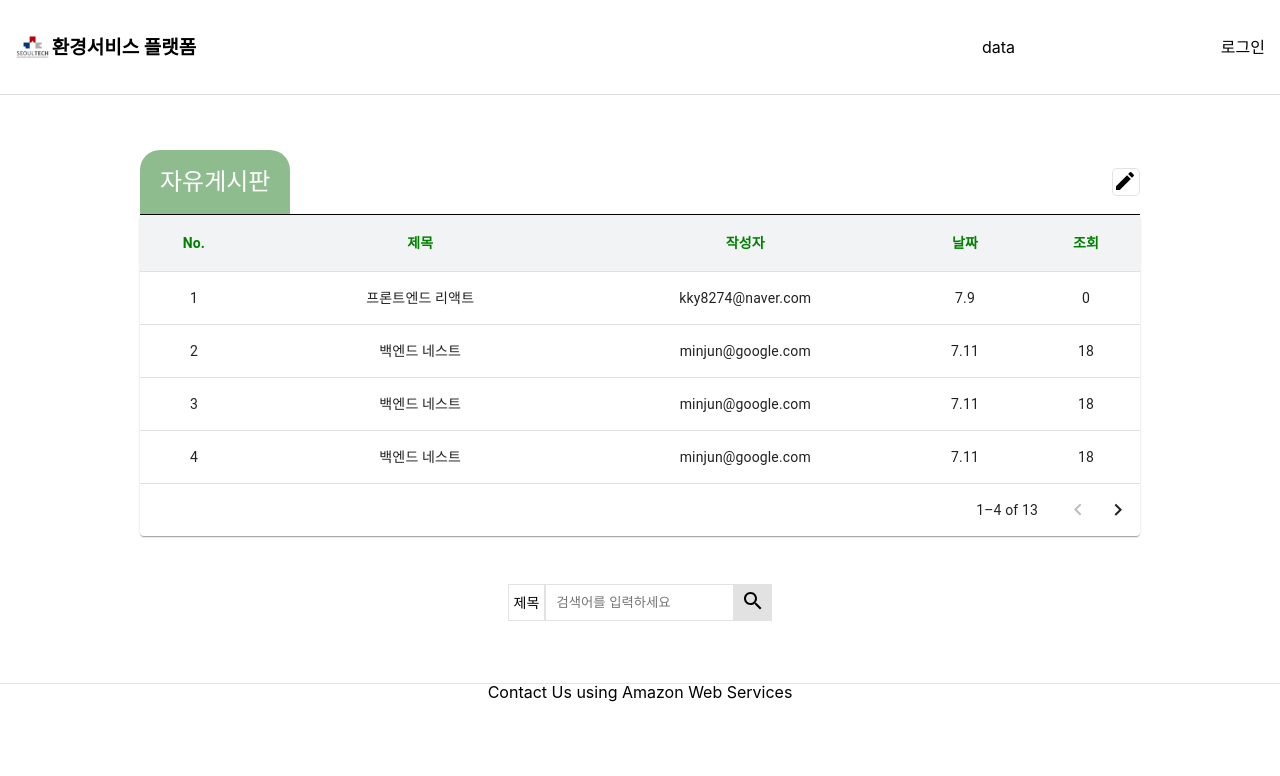
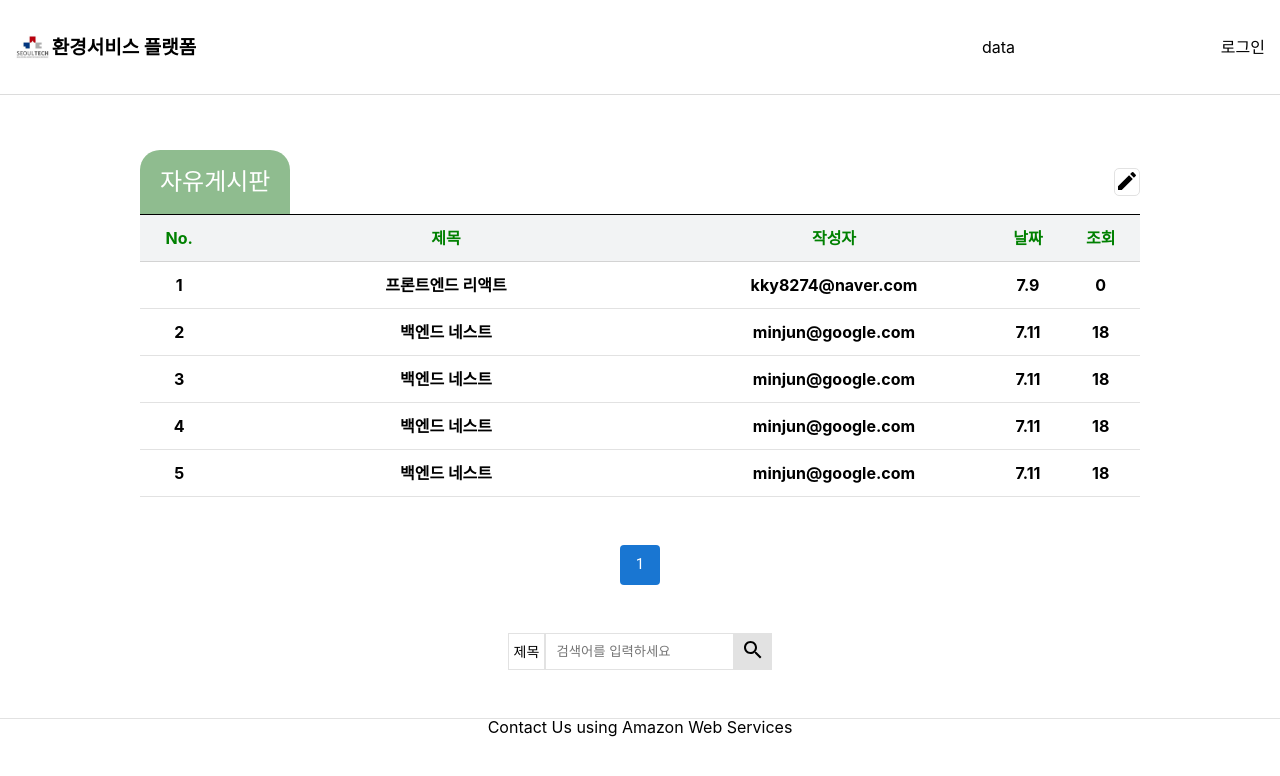
Before and after one commit to rlarlduf20/stProject-FE, a React (Create React App) app: page /user/freeb in a window 1280 px wide. Shown: the top 776 px of the page. Built offline with nearby package versions, Linux system fonts and the light colour scheme.

Commit message:
게시판 초기 설정

```diff
--- a/src/component/main/free_board/FreeBoardMain.tsx
+++ b/src/component/main/free_board/FreeBoardMain.tsx
@@ -1,172 +1,288 @@
-import { useState } from "react";
+// import { useState, useEffect } from "react";
+// import styled from "styled-components";
+// import Paper from "@mui/material/Paper";
+// import Table from "@mui/material/Table";
+// import TableBody from "@mui/material/TableBody";
+// import TableCell, { tableCellClasses } from "@mui/material/TableCell";
+// import TableContainer from "@mui/material/TableContainer";
+// import TableHead from "@mui/material/TableHead";
+// import TablePagination from "@mui/material/TablePagination";
+// import TableRow from "@mui/material/TableRow";
+// import TableType from "../../public/common/table/TableType";
+// import { styled as styledTable } from "@mui/material/styles";
+// import TableSearch from "../../public/common/table/TableSearch";
+// const FreeBoardMainContainer = styled.main`
+//   margin-top: 5.9375rem;
+// `;
+
+// const FreeBoardInnerContainer = styled.div`
+//   min-height: calc(100vh - 9.375rem - 7.3125rem);
+//   max-width: 62.5rem;
+//   margin: 0 auto;
+// `;
+// const StyledTableRow = styled(TableRow)`
+//   cursor: pointer;
+// `;
+// const StyledTableCell = styledTable(TableCell)(() => ({
+//   [`&.${tableCellClasses.head}`]: {
+//     backgroundColor: "#f2f3f4",
+//     color: "green",
+//     fontWeight: "bold",
+//   },
+//   [`&.${tableCellClasses.body}`]: {
+//     fontSize: 14,
+//   },
+// }));
+// interface Column {
+//   id: "index" | "title" | "writer" | "date" | "view";
+//   label: string;
+//   minWidth?: number;
+//   align?: "right" | "center";
+//   format?: (value: number) => string;
+// }
+// const columns: readonly Column[] = [
+//   { id: "index", label: "No.", minWidth: 50, align: "center" },
+//   { id: "title", label: "제목", minWidth: 230, align: "center" },
+//   {
+//     id: "writer",
+//     label: "작성자",
+//     minWidth: 200,
+//     align: "center",
+//     //   format: (value: number) => value.toLocaleString('en-US'),
+//   },
+//   {
+//     id: "date",
+//     label: "날짜",
+//     minWidth: 70,
+//     align: "center",
+//     //   format: (value: number) => value.toLocaleString('en-US'),
+//   },
+//   {
+//     id: "view",
+//     label: "조회",
+//     align: "center",
+//     minWidth: 50,
+//   },
+// ];
+// interface Data {
+//   index: number;
+//   title: string;
+//   writer: string;
+//   date: string;
+//   view: number;
+// }
+
+// function createData(
+//   index: number,
+//   title: string,
+//   writer: string,
+//   date: string,
+//   view: number
+// ): Data {
+//   return { index, title, writer, date, view };
+// }
+// const rows = [
+//   createData(1, "프론트엔드 리액트", "kky8274@naver.com", "7.9", 0),
+//   createData(2, "백엔드 네스트", "minjun@google.com", "7.11", 18),
+//   createData(3, "백엔드 네스트", "minjun@google.com", "7.11", 18),
+//   createData(4, "백엔드 네스트", "minjun@google.com", "7.11", 18),
+//   createData(5, "백엔드 네스트", "minjun@google.com", "7.11", 18),
+//   createData(6, "백엔드 네스트", "minjun@google.com", "7.11", 18),
+//   createData(7, "백엔드 네스트", "minjun@google.com", "7.11", 18),
+//   createData(8, "백엔드 네스트", "minjun@google.com", "7.11", 18),
+//   createData(9, "백엔드 네스트", "minjun@google.com", "7.11", 18),
+//   createData(10, "백엔드 네스트", "minjun@google.com", "7.11", 18),
+//   createData(11, "백엔드 네스트", "minjun@google.com", "7.11", 18),
+//   createData(12, "백엔드 네스트", "minjun@google.com", "7.11", 18),
+//   createData(13, "백엔드 네스트", "minjun@google.com", "7.11", 18),
+// ];
+
+// const FreeBoardMain = () => {
+//   const [page, setPage] = useState(0);
+//   const rowsPerPage = 5;
+//   const handleChangePage = (event: unknown, newPage: number) => {
+//     setPage(newPage);
+//   };
+//   const handleChangeRowsPerPage = (
+//     event: React.ChangeEvent<HTMLInputElement>
+//   ) => {
+//     setPage(0);
+//   };
+
+//   return (
+//     <FreeBoardMainContainer>
+//       <FreeBoardInnerContainer>
+//         <TableType title="자유게시판" />
+//         <Paper sx={{ width: "100%", overflow: "hidden" }}>
+//           <TableContainer sx={{ maxHeight: 440 }}>
+//             <Table stickyHeader aria-label="sticky table">
+//               <TableHead>
+//                 <TableRow>
+//                   {columns.map((column) => (
+//                     <StyledTableCell
+//                       key={column.id}
+//                       align={column.align}
+//                       style={{ minWidth: column.minWidth }}
+//                     >
+//                       {column.label}
+//                     </StyledTableCell>
+//                   ))}
+//                 </TableRow>
+//               </TableHead>
+//               <TableBody>
+//                 {rows
+//                   .slice(page * rowsPerPage, page * rowsPerPage + rowsPerPage)
+//                   .map((row) => {
+//                     return (
+//                       <TableRow
+//                         //hover
+//                         role="checkbox"
+//                         tabIndex={-1}
+//                         key={row.index}
+//                       >
+//                         {columns.map((column) => {
+//                           const value = row[column.id];
+//                           return (
+//                             <TableCell key={column.id} align={column.align}>
+//                               {column.format && typeof value === "number"
+//                                 ? column.format(value)
+//                                 : value}
+//                             </TableCell>
+//                           );
+//                         })}
+//                       </TableRow>
+//                     );
+//                   })}
+//               </TableBody>
+//             </Table>
+//           </TableContainer>
+//           <TablePagination
+//             rowsPerPageOptions={[5]}
+//             component="div"
+//             count={rows.length}
+//             rowsPerPage={rowsPerPage}
+//             page={page}
+//             onPageChange={handleChangePage}
+//             onRowsPerPageChange={handleChangeRowsPerPage}
+//           />
+//         </Paper>
+//         <TableSearch />
+//       </FreeBoardInnerContainer>
+//     </FreeBoardMainContainer>
+//   );
+// };
+
+// export default FreeBoardMain;
+
 import styled from "styled-components";
-import Paper from "@mui/material/Paper";
-import Table from "@mui/material/Table";
-import TableBody from "@mui/material/TableBody";
-import TableCell, { tableCellClasses } from "@mui/material/TableCell";
-import TableContainer from "@mui/material/TableContainer";
-import TableHead from "@mui/material/TableHead";
-import TablePagination from "@mui/material/TablePagination";
-import TableRow from "@mui/material/TableRow";
+import { useState, useEffect } from "react";
+import TableList from "../../public/common/table/TableList";
 import TableType from "../../public/common/table/TableType";
-import { styled as styledTable } from "@mui/material/styles";
 import TableSearch from "../../public/common/table/TableSearch";
-const FreeBoardMainContainer = styled.main`
+import TablePagination from "../../public/common/table/TablePagination";
+
+const NoticeMainContainer = styled.main`
   margin-top: 5.9375rem;
 `;
-
-const FreeBoardInnerContainer = styled.div`
+const NoticeInnerContainer = styled.div`
   min-height: calc(100vh - 9.375rem - 7.3125rem);
   max-width: 62.5rem;
   margin: 0 auto;
+  .th {
+    display: flex;
+    padding: 0.9375rem;
+    border-bottom: 0.0625rem solid lightgrey;
+    font-weight: bold;
+    background: #f2f3f4;
+    @media (max-width: 37.5rem) {
+      font-size: 0.75rem;
+    }
+    @media (max-width: 25rem) {
+      font-size: 0.625rem;
+    }
+
+    color: green;
+    text-align: center;
+    .th_indexNo {
+      flex-basis: 3.125rem;
+    }
+    .th_title {
+      flex-basis: 31.25rem;
+    }
+    .th_writer {
+      flex-basis: 18.75rem;
+    }
+    .th_date {
+      flex-basis: 6.25rem;
+    }
+    .th_view {
+      flex-basis: 3.125rem;
+      @media (max-width: 25rem) {
+        flex-basis: 3.3125rem;
+      }
+    }
+  }
 `;
-const StyledTableCell = styledTable(TableCell)(() => ({
-  [`&.${tableCellClasses.head}`]: {
-    backgroundColor: "#f2f3f4",
-    color: "green",
-    fontWeight: "bold",
-  },
-  [`&.${tableCellClasses.body}`]: {
-    fontSize: 14,
-  },
-}));
-interface Column {
-  id: "index" | "title" | "writer" | "date" | "view";
-  label: string;
-  minWidth?: number;
-  align?: "right" | "center";
-  format?: (value: number) => string;
-}
-const columns: readonly Column[] = [
-  { id: "index", label: "No.", minWidth: 50, align: "center" },
-  { id: "title", label: "제목", minWidth: 230, align: "center" },
+const NoticeBoardMain = () => {
+  const [tableList, setTableList] = useState([
     {
-    id: "writer",
-    label: "작성자",
-    minWidth: 200,
-    align: "center",
-    //   format: (value: number) => value.toLocaleString('en-US'),
+      indexNo: 1,
+      title: "프론트엔드 리액트",
+      writer: "kky8274@naver.com",
+      date: "7.9",
+      view: 0,
     },
     {
-    id: "date",
-    label: "날짜",
-    minWidth: 70,
-    align: "center",
-    //   format: (value: number) => value.toLocaleString('en-US'),
+      indexNo: 2,
+      title: "백엔드 네스트",
+      writer: "minjun@google.com",
+      date: "7.11",
+      view: 18,
     },
     {
-    id: "view",
-    label: "조회",
-    align: "center",
-    minWidth: 50,
+      indexNo: 3,
+      title: "백엔드 네스트",
+      writer: "minjun@google.com",
+      date: "7.11",
+      view: 18,
     },
-];
-interface Data {
-  index: number;
-  title: string;
-  writer: string;
-  date: string;
-  view: number;
-}
-
-function createData(
-  index: number,
-  title: string,
-  writer: string,
-  date: string,
-  view: number
-): Data {
-  return { index, title, writer, date, view };
-}
-const rows = [
-  createData(1, "프론트엔드 리액트", "kky8274@naver.com", "7.9", 0),
-  createData(2, "백엔드 네스트", "minjun@google.com", "7.11", 18),
-  createData(3, "백엔드 네스트", "minjun@google.com", "7.11", 18),
-  createData(4, "백엔드 네스트", "minjun@google.com", "7.11", 18),
-  createData(5, "백엔드 네스트", "minjun@google.com", "7.11", 18),
-  createData(6, "백엔드 네스트", "minjun@google.com", "7.11", 18),
-  createData(7, "백엔드 네스트", "minjun@google.com", "7.11", 18),
-  createData(8, "백엔드 네스트", "minjun@google.com", "7.11", 18),
-  createData(9, "백엔드 네스트", "minjun@google.com", "7.11", 18),
-  createData(10, "백엔드 네스트", "minjun@google.com", "7.11", 18),
-  createData(11, "백엔드 네스트", "minjun@google.com", "7.11", 18),
-  createData(12, "백엔드 네스트", "minjun@google.com", "7.11", 18),
-  createData(13, "백엔드 네스트", "minjun@google.com", "7.11", 18),
-];
-
-const FreeBoardMain = () => {
-  const [page, setPage] = useState(0);
-  const rowsPerPage = 4;
-  const handleChangePage = (event: unknown, newPage: number) => {
-    setPage(newPage);
+    {
+      indexNo: 4,
+      title: "백엔드 네스트",
+      writer: "minjun@google.com",
+      date: "7.11",
+      view: 18,
+    },
+    {
+      indexNo: 5,
+      title: "백엔드 네스트",
+      writer: "minjun@google.com",
+      date: "7.11",
+      view: 18,
+    },
+  ]);
+  const [totalPage, setTotalPage] = useState(1);
+  useEffect(() => {
+    setTotalPage((tableList.length % 5) + 1);
+    console.log(tableList.length, totalPage);
+  }, [tableList]);
+  const [currentPage, setCurrentPage] = useState(1);
+  const pageChange = (p: number) => {
+    setCurrentPage(p);
   };
-  const handleChangeRowsPerPage = (
-    event: React.ChangeEvent<HTMLInputElement>
-  ) => {
-    setPage(0);
-  };
-
+  console.log(currentPage);
   return (
-    <FreeBoardMainContainer>
-      <FreeBoardInnerContainer>
+    <NoticeMainContainer>
+      <NoticeInnerContainer>
         <TableType title="자유게시판" />
-        <Paper sx={{ width: "100%", overflow: "hidden" }}>
-          <TableContainer sx={{ maxHeight: 440 }}>
-            <Table stickyHeader aria-label="sticky table">
-              <TableHead>
-                <TableRow>
-                  {columns.map((column) => (
-                    <StyledTableCell
-                      key={column.id}
-                      align={column.align}
-                      style={{ minWidth: column.minWidth }}
-                    >
-                      {column.label}
-                    </StyledTableCell>
+        {tableList.map((list, index: number) => (
+          <TableList key={index} list={list} />
         ))}
-                </TableRow>
-              </TableHead>
-              <TableBody>
-                {rows
-                  .slice(page * rowsPerPage, page * rowsPerPage + rowsPerPage)
-                  .map((row) => {
-                    return (
-                      <TableRow
-                        //hover
-                        role="checkbox"
-                        tabIndex={-1}
-                        key={row.index}
-                      >
-                        {columns.map((column) => {
-                          const value = row[column.id];
-                          return (
-                            <TableCell key={column.id} align={column.align}>
-                              {column.format && typeof value === "number"
-                                ? column.format(value)
-                                : value}
-                            </TableCell>
-                          );
-                        })}
-                      </TableRow>
-                    );
-                  })}
-              </TableBody>
-            </Table>
-          </TableContainer>
-          <TablePagination
-            rowsPerPageOptions={[5]}
-            component="div"
-            count={rows.length}
-            rowsPerPage={rowsPerPage}
-            page={page}
-            onPageChange={handleChangePage}
-            onRowsPerPageChange={handleChangeRowsPerPage}
-          />
-        </Paper>
+        <TablePagination totalPage={totalPage} pageChange={pageChange} />
         <TableSearch />
-      </FreeBoardInnerContainer>
-    </FreeBoardMainContainer>
+      </NoticeInnerContainer>
+    </NoticeMainContainer>
   );
 };
 
-export default FreeBoardMain;
+export default NoticeBoardMain;
--- a/src/component/main/notice_board/NoticeBoardMain.tsx
+++ b/src/component/main/notice_board/NoticeBoardMain.tsx
@@ -1,9 +1,9 @@
 import styled from "styled-components";
-import { useState } from "react";
-import NoticeBoardList from "./NoticeBoardList";
-import Pagination from "@mui/material/Pagination";
+import { useEffect, useState } from "react";
+import TableList from "../../public/common/table/TableList";
 import TableType from "../../public/common/table/TableType";
 import TableSearch from "../../public/common/table/TableSearch";
+import TablePagination from "../../public/common/table/TablePagination";
 
 const NoticeMainContainer = styled.main`
   margin-top: 5.9375rem;
@@ -46,11 +46,6 @@ const NoticeInnerContainer = styled.div`
       }
     }
   }
-  .page {
-    display: flex;
-    justify-content: center;
-    padding: 48px 0 0 0;
-  }
 `;
 const NoticeBoardMain = () => {
   const [tableList, setTableList] = useState([
@@ -75,6 +70,7 @@ const NoticeBoardMain = () => {
       date: "7.11",
       view: 18,
     },
+
     {
       indexNo: 4,
       title: "백엔드 네스트",
@@ -82,34 +78,90 @@ const NoticeBoardMain = () => {
       date: "7.11",
       view: 18,
     },
+    {
+      indexNo: 5,
+      title: "백엔드 네스트",
+      writer: "minjun@google.com",
+      date: "7.11",
+      view: 18,
+    },
+    {
+      indexNo: 6,
+      title: "백엔드 네스트",
+      writer: "minjun@google.com",
+      date: "7.11",
+      view: 18,
+    },
+    {
+      indexNo: 7,
+      title: "백엔드 네스트",
+      writer: "minjun@google.com",
+      date: "7.11",
+      view: 18,
+    },
+    {
+      indexNo: 8,
+      title: "백엔드 네스트",
+      writer: "minjun@google.com",
+      date: "7.11",
+      view: 18,
+    },
+    {
+      indexNo: 9,
+      title: "백엔드 네스트",
+      writer: "minjun@google.com",
+      date: "7.11",
+      view: 18,
+    },
+    {
+      indexNo: 10,
+      title: "백엔드 네스트",
+      writer: "minjun@google.com",
+      date: "7.11",
+      view: 18,
+    },
+    {
+      indexNo: 11,
+      title: "백엔드 네스트",
+      writer: "minjun@google.com",
+      date: "7.11",
+      view: 18,
+    },
+    {
+      indexNo: 12,
+      title: "백엔드 네스트",
+      writer: "minjun@google.com",
+      date: "7.11",
+      view: 18,
+    },
+    {
+      indexNo: 13,
+      title: "백엔드 네스트",
+      writer: "minjun@google.com",
+      date: "7.11",
+      view: 18,
+    },
   ]);
+
+  const [totalPage, setTotalPage] = useState(1);
+  useEffect(() => {
+    setTotalPage(Math.trunc((tableList.length - 1) / 5 + 1));
+  }, [tableList]);
+  const [currentPage, setCurrentPage] = useState(1);
+  const pageChange = (p: number) => {
+    setCurrentPage(p);
+  };
 
   return (
     <NoticeMainContainer>
       <NoticeInnerContainer>
         <TableType title="공지사항" />
-        <div className="th">
-          <div className="th_indexNo">No.</div>
-          <div className="th_title">제목</div>
-          <div className="th_writer">작성자</div>
-          <div className="th_date">날짜</div>
-          <div className="th_view">조회</div>
-        </div>
-
-        {tableList.map((list, index: number) => (
-          <NoticeBoardList key={index} list={list} />
-        ))}
-
-        <div className="page">
-          <Pagination
-            count={10}
-            color="primary"
-            shape="rounded"
-            size="small"
-            showFirstButton
-            showLastButton
-          />
-        </div>
+        {tableList
+          .slice((currentPage - 1) * 5, (currentPage - 1) * 5 + 5)
+          .map((list, index: number) => (
+            <TableList key={index} list={list} />
+          ))}
+        <TablePagination totalPage={totalPage} pageChange={pageChange} />
         <TableSearch />
       </NoticeInnerContainer>
     </NoticeMainContainer>
--- a/src/component/main/notice_board/NoticeBoardList.tsx
+++ b/src/component/public/common/table/TableList.tsx
@@ -1,6 +1,7 @@
+import { useEffect } from "react";
 import styled from "styled-components";
 
-const NoticeBoardListBox = styled.div`
+const BoardListBox = styled.div`
   display: flex;
   padding: 0.9375rem;
   border-bottom: 0.0625rem solid #e2e2e2;
@@ -39,16 +40,16 @@ interface ListType {
   };
 }
 
-const NoticeBoardList = ({ list }: ListType) => {
+const TableList = ({ list }: ListType) => {
   return (
-    <NoticeBoardListBox>
+    <BoardListBox>
       <div className="tr_indexNo">{list.indexNo}</div>
       <div className="tr_title">{list.title}</div>
       <div className="tr_writer">{list.writer}</div>
       <div className="tr_date">{list.date}</div>
       <div className="tr_view">{list.view}</div>
-    </NoticeBoardListBox>
+    </BoardListBox>
   );
 };
 
-export default NoticeBoardList;
+export default TableList;
--- /dev/null
+++ b/src/component/public/common/table/TablePagination.tsx
@@ -0,0 +1,38 @@
+import Pagination from "@mui/material/Pagination";
+import styled from "styled-components";
+
+const TablePage = styled.div`
+  display: flex;
+  justify-content: center;
+  padding: 48px 0 0;
+`;
+
+interface PageType {
+  totalPage: number;
+  pageChange: (e: number) => void;
+}
+const TablePagination = ({ totalPage, pageChange }: PageType) => {
+  const onChangePage = (e: any) => {
+    const nowPageInt = parseInt(e.target.outerText);
+    console.log(e);
+    pageChange(nowPageInt);
+  };
+  return (
+    <TablePage>
+      <Pagination
+        count={totalPage}
+        defaultPage={1}
+        color="primary"
+        shape="rounded"
+        size="large"
+        // showFirstButton
+        // showLastButton
+        hidePrevButton
+        hideNextButton
+        onChange={(e) => onChangePage(e)}
+      />
+    </TablePage>
+  );
+};
+
+export default TablePagination;
--- a/src/component/public/common/table/TableSearch.tsx
+++ b/src/component/public/common/table/TableSearch.tsx
@@ -12,16 +12,19 @@ const TableSearchBox = styled.div`
     display: flex;
     padding: 0 5px 0 5px;
     align-items: center;
+    margin-bottom: 48px;
   }
   .search_input {
     padding: 10px 0 10px 10px;
     border: 1px solid #e2e2e2;
     outline: none;
+    margin-bottom: 48px;
   }
   .search_button {
     background: #e2e2e2;
     cursor: pointer;
     border: 1px solid #e2e2e2;
+    margin-bottom: 48px;
     &:hover {
       background: #8fbc8f;
     }
--- a/src/component/public/common/table/TableType.tsx
+++ b/src/component/public/common/table/TableType.tsx
@@ -19,7 +19,8 @@ const TableTypeHeader = styled.div`
   }
   .post {
     display: inline-block;
-    width: 26px;
+    position: relative;
+    width: 24px;
     height: 26px;
     overflow: auto;
     border: 1px solid #e2e2e2;
@@ -28,9 +29,49 @@ const TableTypeHeader = styled.div`
     transition: width 0.2s;
     .create {
       display: inline-block;
+      position: absolute;
+      width: 100%;
+      top: 5px;
     }
     &:hover {
       width: 67px;
+    }
+  }
+`;
+
+const TableTypeTitle = styled.div`
+  .th {
+    display: flex;
+    padding: 0.9375rem;
+    border-bottom: 0.0625rem solid lightgrey;
+    font-weight: bold;
+    background: #f2f3f4;
+    @media (max-width: 37.5rem) {
+      font-size: 0.75rem;
+    }
+    @media (max-width: 25rem) {
+      font-size: 0.625rem;
+    }
+
+    color: green;
+    text-align: center;
+    .th_indexNo {
+      flex-basis: 3.125rem;
+    }
+    .th_title {
+      flex-basis: 31.25rem;
+    }
+    .th_writer {
+      flex-basis: 18.75rem;
+    }
+    .th_date {
+      flex-basis: 6.25rem;
+    }
+    .th_view {
+      flex-basis: 3.125rem;
+      @media (max-width: 25rem) {
+        flex-basis: 3.3125rem;
+      }
     }
   }
 `;
@@ -39,15 +80,26 @@ interface TableTypeType {
 }
 const TableType = ({ title }: TableTypeType) => {
   return (
+    <>
       <TableTypeHeader>
         <p className="title_text">{title}</p>
         <div className="none"></div>
 
         <div className="post">
           <CreateIcon />
-        <span className="create">글쓰기</span>
+          <div className="create">글쓰기</div>
         </div>
       </TableTypeHeader>
+      <TableTypeTitle>
+        <div className="th">
+          <div className="th_indexNo">No.</div>
+          <div className="th_title">제목</div>
+          <div className="th_writer">작성자</div>
+          <div className="th_date">날짜</div>
+          <div className="th_view">조회</div>
+        </div>
+      </TableTypeTitle>
+    </>
   );
 };
 
```
Lines whose indentation alone changed are shown as unchanged.
